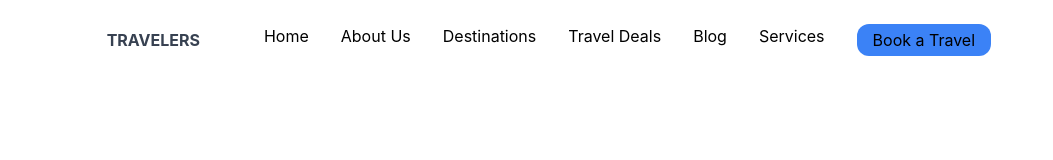
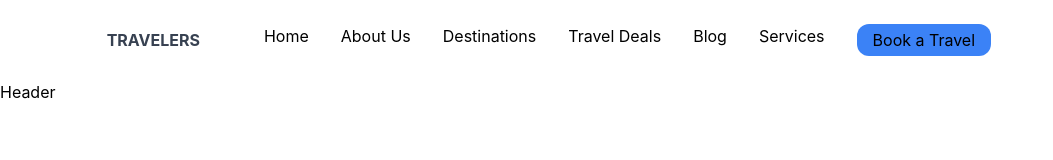
Before and after one commit to fahmi-azzuhri/travelers, a React (Vite) app: page / in a window 1280 px wide. Shown: the top 160 px of the page, without its empty margins (0-1053 px from the left). Built offline with nearby package versions, Linux system fonts and the light colour scheme; a web font is replaced by a local one.

Commit message:
fix navbar

```diff
--- a/src/App.jsx
+++ b/src/App.jsx
@@ -1,9 +1,11 @@
+import Header from "./components/Header";
 import Navbar from "./components/NavBar";
 
 function App() {
   return (
     <>
       <Navbar />
+      <Header />
     </>
   );
 }
--- /dev/null
+++ b/src/components/Header.jsx
@@ -0,0 +1,11 @@
+import React from "react";
+
+const Header = () => {
+  return (
+    <div>
+      <h1 className="">Header</h1>
+    </div>
+  );
+};
+
+export default Header;
--- a/src/components/Navbar.jsx
+++ b/src/components/Navbar.jsx
@@ -14,7 +14,7 @@ function Navbar() {
   return (
     <div className="app">
       <nav>
-        <div className="max-w-7xl mx-auto bg-transparent">
+        <div className="mx-auto bg-transparent">
           <div className="flex mx-auto justify-between w-5/6 ">
             {/* Primary menu and logo */}
             <div className="flex items-center gap-16 my-6">
--- a/src/index.css
+++ b/src/index.css
@@ -8,7 +8,5 @@ html,
 body,
 #root,
 .app {
-  height: 100%;
-  width: 100%;
   font-family: 'SF Pro Display', sans-serif;
 }
```
